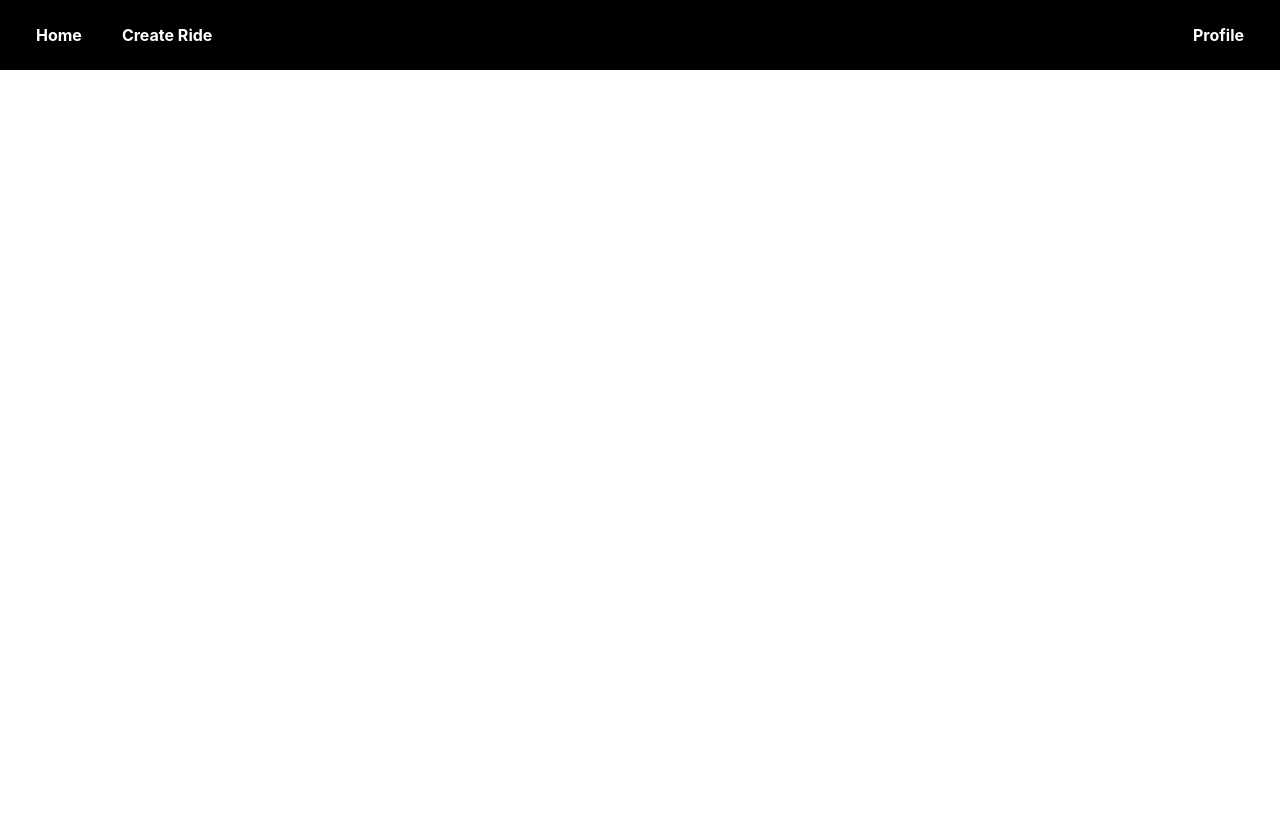
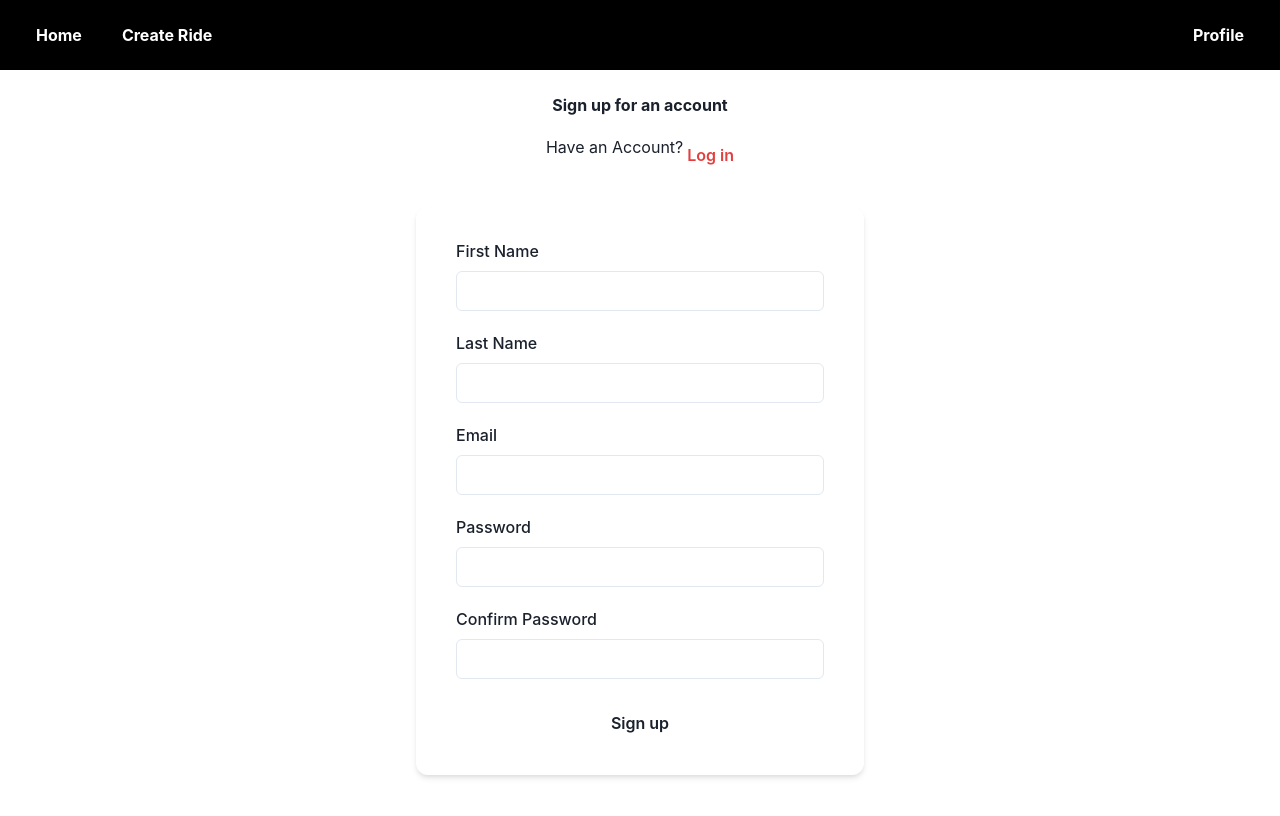
Before and after one commit to HowardHuang1/Rideshare, a React (Create React App) app: page /signup in a window 1280 px wide. Shown: the top 816 px of the page. Built offline with nearby package versions, Linux system fonts and the light colour scheme; the HTML template or start-up script is replaced by a standard one.

Commit message:
Touched up SignUp page

```diff
--- a/src/App.js
+++ b/src/App.js
@@ -6,6 +6,7 @@ import Home from './components/Home';
 import CreateRide from './components/CreateRide';
 import ProfileApp from './components/Profile';
 import Login from './components/Login';
+import SignUp from './components/Signup';
 
 function App() {
   return (
@@ -17,6 +18,7 @@ function App() {
           <Route path="/createRide" element={<CreateRide/>} />
           <Route path="/profile" element={<ProfileApp/>} />
           <Route path="/login"   element={<Login/>} />
+          <Route path="/signup" element={<SignUp/>} />
         </Routes>
       </Router>
     </div>
--- a/src/components/Signup.js
+++ b/src/components/Signup.js
@@ -25,7 +25,7 @@ import {
     },
 
   )
-const Login = () => (
+const SignUp = () => (
     <ChakraProvider theme={theme}>
     <Container
       maxW="lg"
@@ -54,12 +54,12 @@ const Login = () => (
                 md: 'sm',
               }}
             >
-              Log in to your account
+              Sign up for an account
             </Heading>
             <HStack spacing="1" justify="center">
-              <Text color="muted">Don't have an account?</Text>
+              <Text color="muted">Have an Account?</Text>
               <Button variant="link" colorScheme="red">
-                Sign up
+                Log in
               </Button>
             </HStack>
           </Stack>
@@ -89,6 +89,14 @@ const Login = () => (
           <Stack spacing="6">
             <Stack spacing="5">
               <FormControl>
+                <FormLabel htmlFor="firstname">First Name</FormLabel>
+                <Input id="firstname" type="firstname" />
+              </FormControl>
+              <FormControl>
+                <FormLabel htmlFor="lastname">Last Name</FormLabel>
+                <Input id="lastname" type="lastname" />
+              </FormControl>
+              <FormControl>
                 <FormLabel htmlFor="email">Email</FormLabel>
                 <Input id="email" type="email" />
               </FormControl>
@@ -96,14 +104,13 @@ const Login = () => (
                 <FormLabel htmlFor="password">Password</FormLabel>
                 <Input id="password" type="password" />
               </FormControl>
+              <FormControl>
+                <FormLabel htmlFor="confirmPassword">Confirm Password</FormLabel>
+                <Input id="confirmPassword" type="confirmPassword" />
+              </FormControl>
             </Stack>
-            <HStack justify="space-between">
-              <Button variant="link" colorScheme="red" size="sm">
-                Forgot password?
-              </Button>
-            </HStack>
             <Stack spacing="6">
-              <Button variant="primary">Sign in</Button>
+              <Button variant="primary">Sign up</Button>
 
             </Stack>
           </Stack>
@@ -112,4 +119,4 @@ const Login = () => (
     </Container>
     </ChakraProvider>
   )
-  export default Login;
+  export default SignUp;
```
